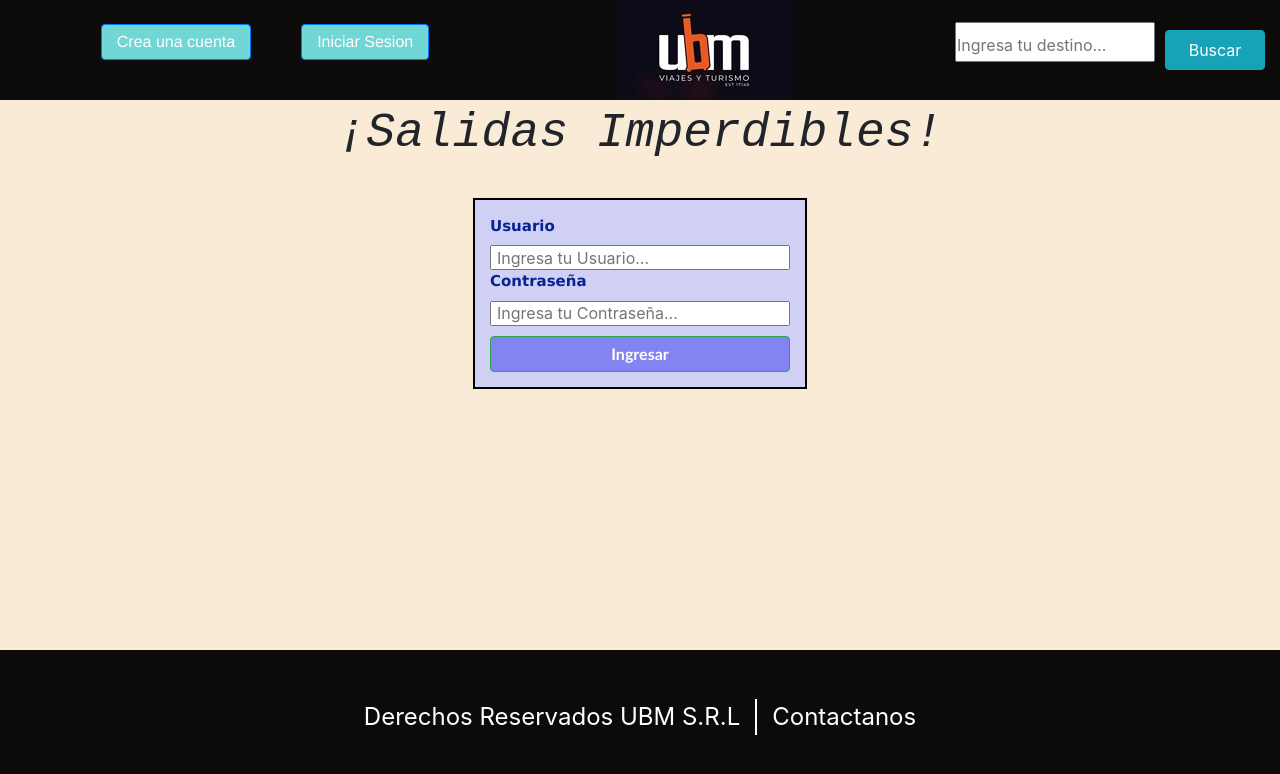
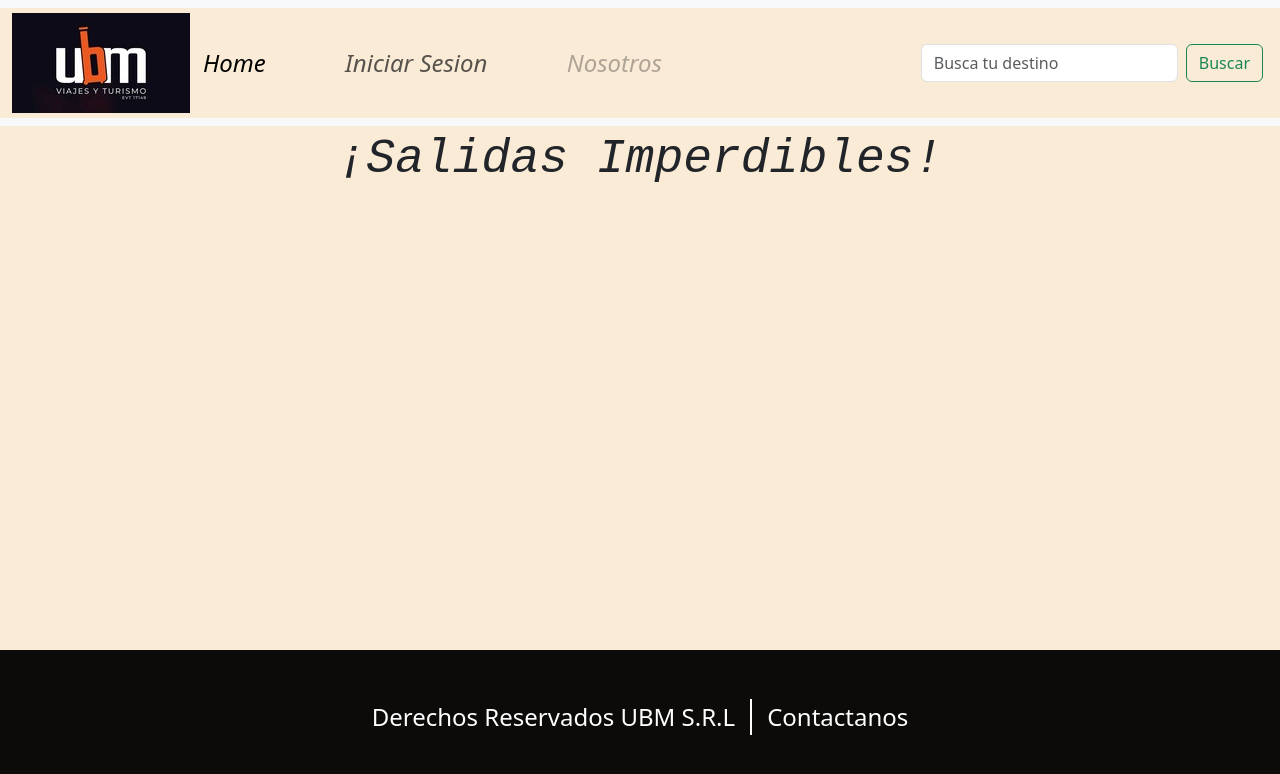
Before and after one commit to dmbruno/Practica-JS-DiegoBruno-comision47085, a plain HTML site: page index.html in a window 1280 px wide. Drawn offline with nearby package versions, Linux system fonts and the light colour scheme; some packages are replaced by stand-ins of ours; a script that the page names is missing.

Commit message:
Fix DOM y CSS

```diff
--- a/css/style.css
+++ b/css/style.css
@@ -171,12 +171,7 @@
     background-color: rgba(61, 61, 240, 0.518);
 }
 
-#inicio-sesion {
-    background-color: rgba(127, 245, 245, 0.869);
-    font-size: 1rem;
-    font-family: 'Franklin Gothic Medium', 'Arial Narrow', Arial, sans-serif;
-    padding: 5px 15px;
-}
+
 
 #inicio-cuenta{
     background-color: rgba(127, 245, 245, 0.869);
@@ -195,6 +190,22 @@
     box-shadow: 2px 2px 5px rgba(220, 210, 210, 0.76);
     transition: 300ms;
 }
+.navbar-f{
+    padding: 10px 1.5625rem;
+    gap: 15px;
+    width: 31.25rem;
+    display: flex;
+    align-items: center;
+    justify-content: space-between;
+    font-size: 1.5rem;
+    font-style: oblique;
+}
+
+
+
+
+
+
 
 #contraseñaUsuario {
     height: 25px;
--- a/index.html
+++ b/index.html
@@ -15,25 +15,34 @@
 </head>
 
 <body class="body">
-    <header class="conte-navbar">
-        <ul>
-            <li class="nav-bar">
-                <button class="btn btn-primary" id="inicio-cuenta" href="">Crea una cuenta</button>
-                <button class="btn btn-primary" id="inicio-sesion" href="">Iniciar Sesion</button>
-            </li>
-        </ul>
-        <section class="logo">
-            <img src="./assets/img/UBM.jpg" alt="UBM logo">
-        </section>
-        <section class="conte-body">
-            <form action="" class="box" id="formulario-texto">
-                <input type="text" placeholder="Ingresa tu destino..." id="input">
-                <p id="input-texto"></p>
-            </form>
-            <form action="" id="boton">
-                <input class="btn btn-info" type="button" value="Buscar">
-            </form>
-        </section>
+    <nav class="navbar navbar-expand-lg bg-body-tertiary">
+        <div class="container-fluid">
+            <img src="./assets/img/UBM.jpg" alt="logo">
+            <button class="navbar-toggler" type="button" data-bs-toggle="collapse"
+                data-bs-target="#navbarSupportedContent" aria-controls="navbarSupportedContent" aria-expanded="false"
+                aria-label="Toggle navigation">
+                <span class="navbar-toggler-icon"></span>
+            </button>
+            <div class="collapse navbar-collapse" id="navbarSupportedContent">
+                <ul class="navbar-nav me-auto mb-2 mb-lg-0 navbar-f">
+                    <li class="nav-item">
+                        <a class="nav-link active" aria-current="page" href="#">Home</a>
+                    </li>
+                    <li class="nav-item">
+                        <a class="nav-link" href="#" id="inicio-sesion">Iniciar Sesion</a>
+                    </li>
+
+                    <li class="nav-item">
+                        <a class="nav-link disabled" aria-disabled="true">Nosotros</a>
+                    </li>
+                </ul>
+                <form class="d-flex" role="search">
+                    <input class="form-control me-2" type="search" placeholder="Busca tu destino" aria-label="Search">
+                    <button class="btn btn-outline-success" type="submit" id="boton">Buscar</button>
+                </form>
+            </div>
+        </div>
+    </nav>
     </header>
     <main id="main">
 
--- a/js/script.js
+++ b/js/script.js
@@ -19,7 +19,8 @@ function getData() {
 }
 getData();
 
-function inicioSesion() {
+function inicioSesion(event) {
+    event.preventDefault();
     const main = document.querySelector('#main');
     const inicioSesion = document.createElement("div");
     inicioSesion.innerHTML =
```
